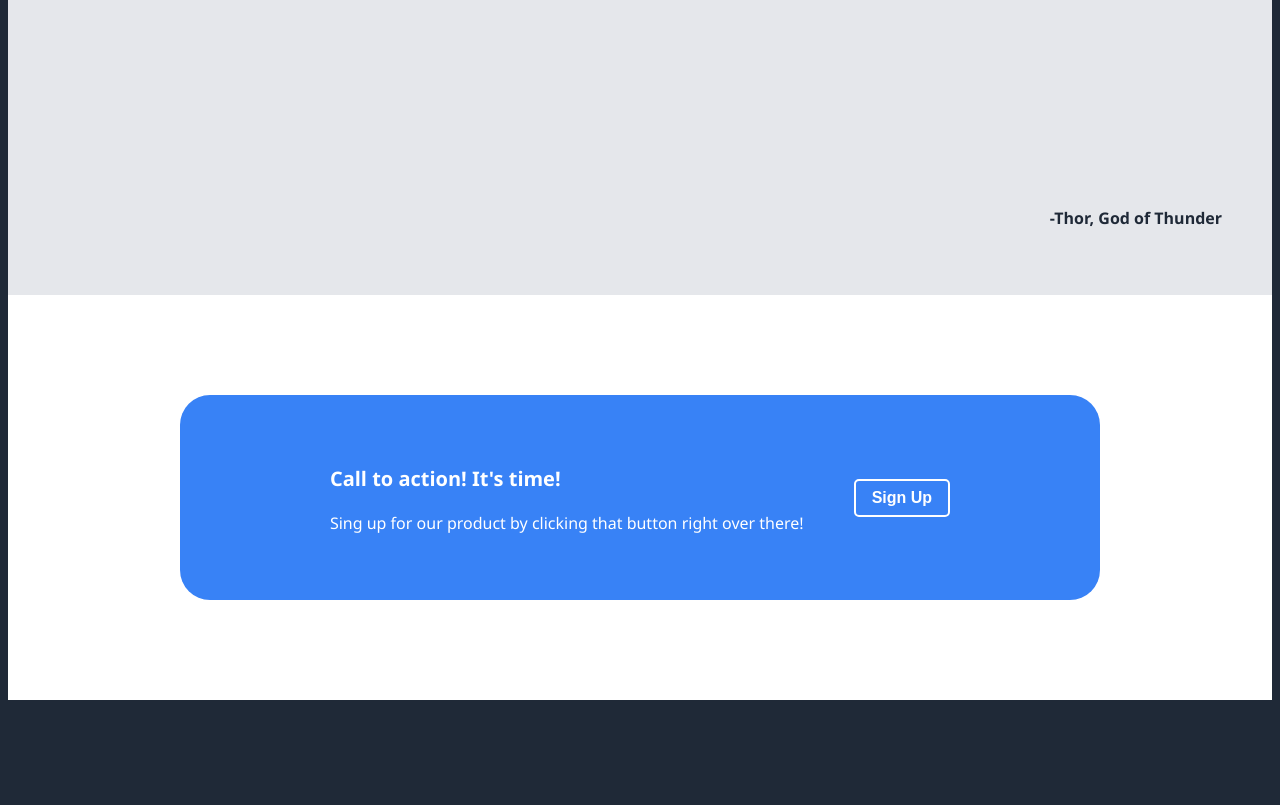
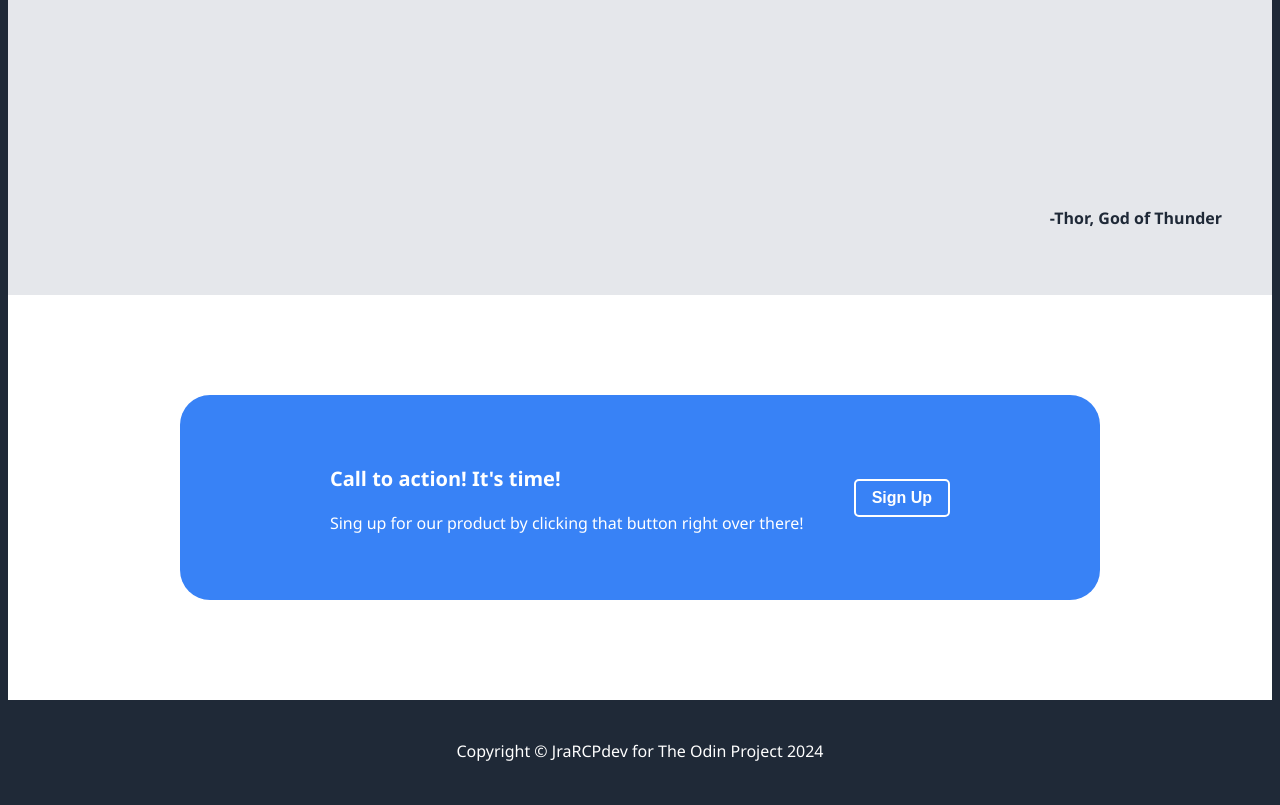
Before and after one commit to AchingRCP/odin-landingpage, a plain HTML site: page index.html in a window 1280 px wide. Shown: the part 1344-2149 px from the top of the page. Before the commit the page ends 2052 px from the top, so only its background shows below. Drawn offline with Linux system fonts and the light colour scheme.

Commit message:
Añado pie de pagina y estilo, y termino

```diff
--- a/index.html
+++ b/index.html
@@ -64,7 +64,10 @@
 
 </div>
 </main>
+<footer>
+    <p class="footer">Copyright © JraRCPdev for The Odin Project 2024</p>
 
+</footer>
 
 
 </div>
--- a/style.css
+++ b/style.css
@@ -160,5 +160,11 @@ a{
     border-radius: 5px;
     padding: 8px 16px;
     border-style: double;
+}
+/*footer*/
 
-/*fooder*/
+.footer{
+    color: white;
+    text-align: center;
+    padding: 24px;
+}
```
